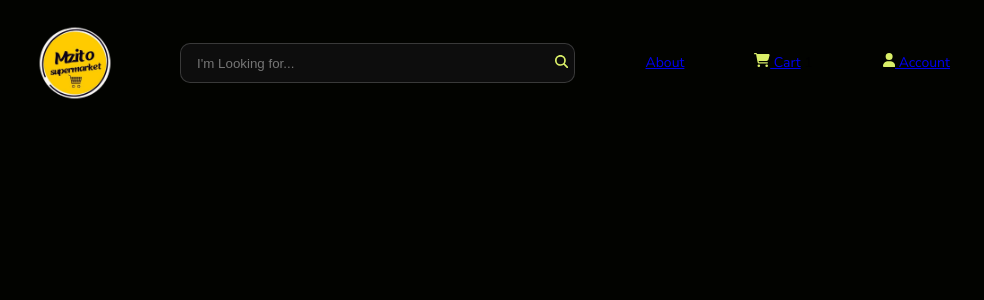
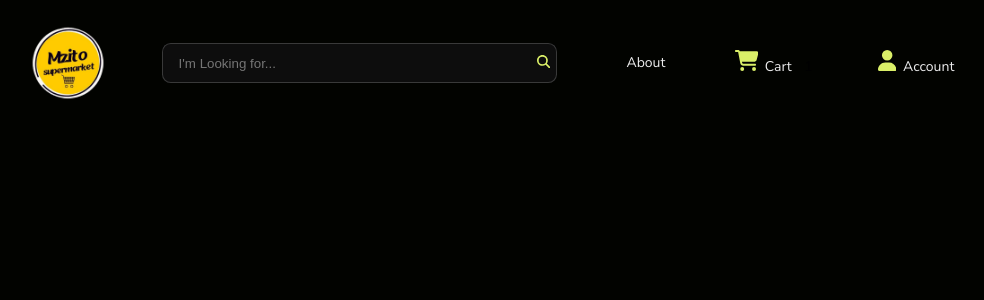
Before and after one commit to Mike15254/E-commerce-PWA, a SvelteKit app in the folder clientSide/: page / in a window 1280 px wide. Shown: the top 300 px of the page, without its empty margins (145-1129 px from the left). Built offline with nearby package versions, Linux system fonts and the light colour scheme.

Commit message:
Update: update on the css

```diff
--- a/clientSide/src/routes/Navbar.svelte
+++ b/clientSide/src/routes/Navbar.svelte
@@ -7,6 +7,7 @@
 		<div class="logo">
 			<a href="/">
 				<img src={logo} alt="Mzito Supermarket" />
+
 			</a>
 		</div>
 		<div class="search-product">
@@ -24,17 +25,17 @@
 				>
 			</button>
 		</div>
-		<div class="About">
+		<div class="about">
 			<a href="/"> About </a>
 		</div>
 		<div class="cart-btn">
 			<a href="/" class="cart">
-				<svg xmlns="http://www.w3.org/2000/svg" height="1em" viewBox="0 0 576 512"
+				<svg xmlns="http://www.w3.org/2000/svg" height="1.5em" viewBox="0 0 576 512"
 					><path
 						d="M0 24C0 10.7 10.7 0 24 0H69.5c22 0 41.5 12.8 50.6 32h411c26.3 0 45.5 25 38.6 50.4l-41 152.3c-8.5 31.4-37 53.3-69.5 53.3H170.7l5.4 28.5c2.2 11.3 12.1 19.5 23.6 19.5H488c13.3 0 24 10.7 24 24s-10.7 24-24 24H199.7c-34.6 0-64.3-24.6-70.7-58.5L77.4 54.5c-.7-3.8-4-6.5-7.9-6.5H24C10.7 48 0 37.3 0 24zM128 464a48 48 0 1 1 96 0 48 48 0 1 1 -96 0zm336-48a48 48 0 1 1 0 96 48 48 0 1 1 0-96z"
 					/></svg
 				>
-				Cart
+				<span>Cart</span>
 			</a>
 			<span class="cart-notification">
 				<span class="visually-hidden">1</span>
@@ -42,31 +43,39 @@
 		</div>
 		<div class="user-btn">
 			<a href="/" class="user">
-				<svg xmlns="http://www.w3.org/2000/svg" height="1em" viewBox="0 0 448 512"
+				<svg xmlns="http://www.w3.org/2000/svg" height="1.5em" viewBox="0 0 448 512"
 					><path
 						d="M224 256A128 128 0 1 0 224 0a128 128 0 1 0 0 256zm-45.7 48C79.8 304 0 383.8 0 482.3C0 498.7 13.3 512 29.7 512H418.3c16.4 0 29.7-13.3 29.7-29.7C448 383.8 368.2 304 269.7 304H178.3z"
 					/></svg
 				>
-				Account
+				<span>Account</span>
 			</a>
 		</div>
 	</header>
 </div>
 
 <style>
-	/* .header-sty {
-        position: absolute;
-        left: 100px;
-        width: calc(100% - 200px);
-    } */
+	.header-sty {
+        position: relative;
+        display: flex;
+		margin-left: 10em;
+		margin-right: 10em;
+    }
 	header {
-		position: absolute;
+		flex: 1;
 		display: flex;
 		justify-content: space-around;
 		align-items: center;
-		left: 150px;
-		width: calc(100% - 300px);
 		padding-top: 20px;
+	}
+	a {
+		text-decoration: none;
+		color: #ececec;
+	}
+	.about {
+		display: flex;
+		text-align: center;
+		padding: 10px;
 	}
 
 	.logo {
@@ -87,6 +96,7 @@
 		height: 8em;
 		object-fit: contain;
 	}
+
 	.search-product {
 		display: flex;
 		align-items: center;
@@ -95,7 +105,7 @@
 		background: rgba(17, 17, 17, 0.8);
 		backdrop-filter: blur(4px);
 		-webkit-backdrop-filter: blur(4px);
-		border-radius: 10px;
+		border-radius: 0.625em;
 		border: 1px solid rgba(255, 255, 255, 0.18);
 	}
 	.form-control {
@@ -127,4 +137,10 @@
 	svg {
 		fill: #daef68;
 	}
+	.user-btn span, .cart-btn span {
+		text-align: center;
+		padding: 3px;
+	}
+
+
 </style>
```
